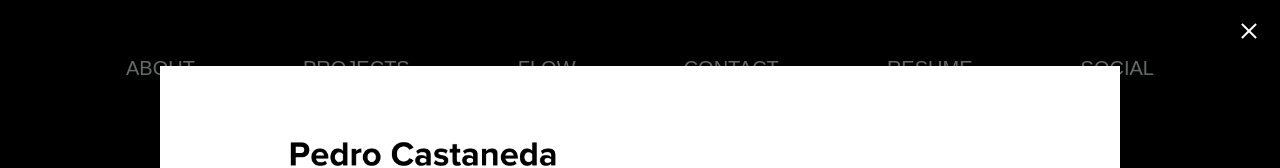
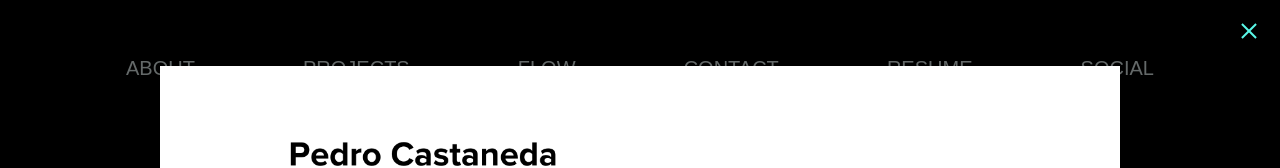
Before and after one commit to rooted92/pedrocwebsite, a React (Create React App) app: page / in a window 1280 px wide. Both pictures are taken after a click on the link "RESUME". Shown: the top 168 px of the page. Built offline with nearby package versions, Linux system fonts and the light colour scheme; a web font is replaced by a local one.

Commit message:
fixed icon animation

```diff
--- a/src/components/NavbarFolder/Navbar.css
+++ b/src/components/NavbarFolder/Navbar.css
@@ -1,4 +1,8 @@
 @import url('https://fonts.googleapis.com/css2?family=Biryani:wght@200&family=Dosis&family=Fugaz+One&family=Gochi+Hand&family=Inder&family=Inter:wght@400;700&family=Jaldi&family=Manrope:wght@800&family=Nunito&family=Orelega+One&family=Philosopher&family=Poor+Story&family=Prompt&family=Quattrocento&family=Roboto:wght@300;400&family=Rubik+Dirt&family=Source+Sans+Pro&family=Space+Mono&family=Special+Elite&display=swap');
+
+:root {
+  --light-neon-blue: #59f8e8;
+}
 
 .smokeyGrayText {
   color: rgba(201, 211, 211, 1);
@@ -72,51 +76,46 @@
   width: 30px;
   height: 30px;
   position: relative;
+  background-color: transparent;
+  border: none;
+  transition: background-color 0.3s ease;
 }
 
 .close-icon-line {
   position: absolute;
-  left: 14px;
-  top: 5px;
-  width: 2px;
-  height: 20px;
-  background: #fff;
+  left: 50%;
+  top: 50%;
+  width: 20px;
+  height: 2px;
+  background: var(--light-neon-blue);
   transition: transform 0.3s ease;
 }
 
 .close-icon-line:first-child {
-  transform: rotate(45deg);
+  transform: translate(-50%, -50%) rotate(45deg);
 }
 
 .close-icon-line:last-child {
-  transform: rotate(-45deg);
+  transform: translate(-50%, -50%) rotate(-45deg);
 }
 
-.close-icon:hover .close-icon-line:first-child {
-  transform: rotate(-45deg) translateX(-5px);
+/* Circle */
+.close-icon::before {
+  content: '';
+  position: absolute;
+  top: 50%;
+  left: 50%;
+  width: 0;
+  height: 0;
+  border-radius: 50%;
+  background-color: transparent;
+  transition: width 0.3s ease, height 0.3s ease, background-color 0.3s ease, transform 0.3s ease;
+  transform: translate(-50%, -50%);
 }
 
-.close-icon:hover .close-icon-line:last-child {
-  transform: rotate(-45deg) translateX(5px);
+/* Show circle on hover */
+.close-icon:hover::before {
+  width: 30px;
+  height: 30px;
+  background-color: rgba(255, 255, 255, 0.2);
 }
-
-.close-icon:hover .close-icon-line:last-child:before {
-  content: '';
-  position: absolute;
-  width: 15px;
-  height: 2px;
-  background: #fff;
-  top: 9px;
-  left: -12px;
-}
-
-.close-icon:hover .close-icon-line:last-child:after {
-  content: '';
-  position: absolute;
-  width: 10px;
-  height: 2px;
-  background: #fff;
-  top: 9px;
-  left: -12px;
-  transform: rotate(45deg);
-}
--- a/src/components/NavbarFolder/NavbarComponent.tsx
+++ b/src/components/NavbarFolder/NavbarComponent.tsx
@@ -82,7 +82,7 @@ const Navbar = (): JSX.Element => {
             <div className={`${isHidden ? 'flex' : 'hidden'} fixed top-0 left-0 w-full h-full bg-black bg-opacity-50 z-40`} onClick={handleClose}>
                 <div id='resume' className='w-full h-full overflow-y-auto p-4'>
                     <div className='flex flex-col items-center'>
-                        <button onClick={handleClose} className='mb-5 lightNeonBlue self-end close-icon'>
+                        <button onClick={handleClose} className='mb-5 self-end close-icon'>
                             <div className="close-icon-line"></div>
                             <div className="close-icon-line"></div>
                         </button>
```
